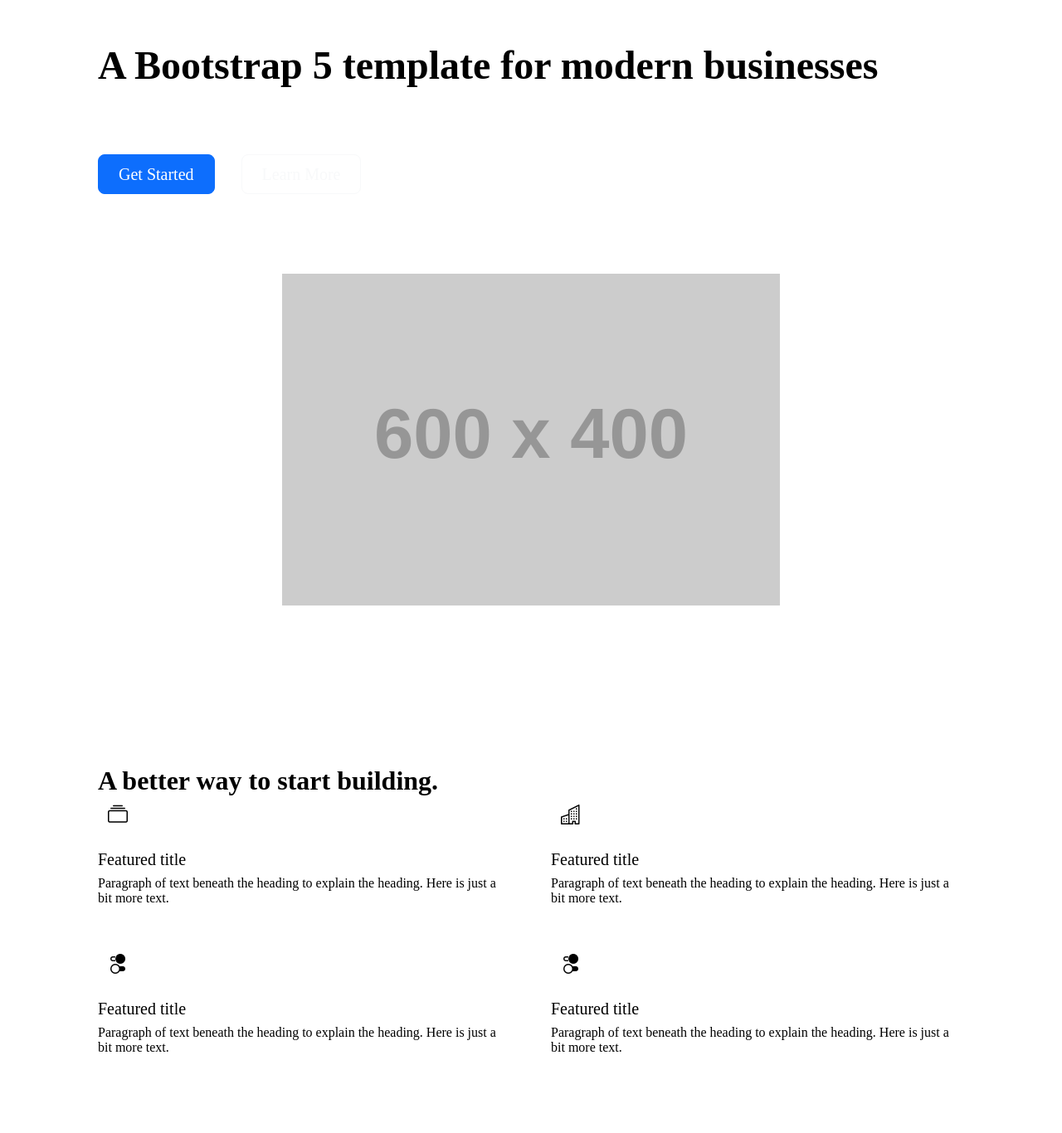
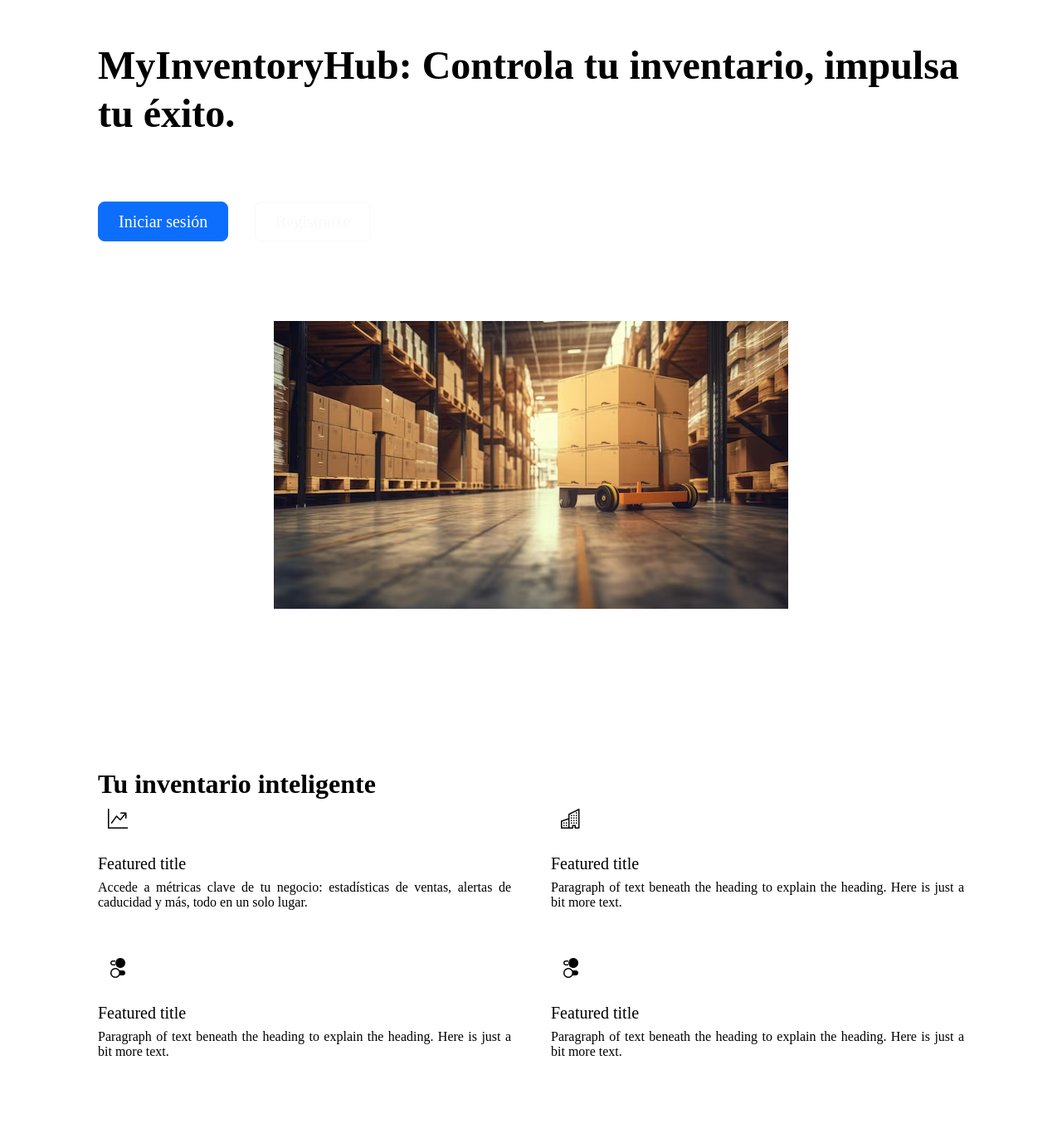
Before and after one commit to SyTW2425/E17_P4, an Angular app in the folder MyInventoryHub/: page / in a window 1280 px wide. Shown: the part 104-1470 px from the top of the page at 83% size. Built offline with nearby package versions, Linux system fonts and the light colour scheme.

Commit message:
working on landing page content

```diff
--- a/MyInventoryHub/src/app/app.component.html
+++ b/MyInventoryHub/src/app/app.component.html
@@ -1 +1 @@
-<app-index></app-index>
+<router-outlet></router-outlet>
--- a/MyInventoryHub/src/app/components/pages/landing-page/about/about.component.html
+++ b/MyInventoryHub/src/app/components/pages/landing-page/about/about.component.html
@@ -15,8 +15,7 @@
     </head>
     <body class="d-flex flex-column">
         <main class="flex-shrink-0">
-                       <!-- Navigation-->
-                       <router-outlet></router-outlet>
+            <!-- Navigation-->
             <nav class="navbar navbar-expand-lg navbar-dark bg-dark">
                 <div class="container px-5">
                     <a class="navbar-brand" routerLink="/" routerLinkActive="active">Start Bootstrap</a>
@@ -24,7 +23,7 @@
                     <div class="collapse navbar-collapse" id="navbarSupportedContent">
                         <ul class="navbar-nav ms-auto mb-2 mb-lg-0">
                             <li class="nav-item"><a class="nav-link" routerLink="/">Home</a></li>
-                            <li class="nav-item"><a class="nav-link" routerLink="/about">About</a></li>
+                            <li class="nav-item"><a class="nav-link" routerLink="/about" routerLinkActive="active">About</a></li>
                             <li class="nav-item"><a class="nav-link" routerLink="/contact">Contact</a></li>
                             <li class="nav-item"><a class="nav-link" routerLink="/faq">FAQ</a></li>
                         </ul>
--- a/MyInventoryHub/src/app/components/pages/landing-page/index/index.component.html
+++ b/MyInventoryHub/src/app/components/pages/landing-page/index/index.component.html
@@ -1,32 +1,38 @@
 <!DOCTYPE html>
-<html lang="en">
+<html lang="es">
+
 <head>
     <meta charset="utf-8" />
     <meta name="viewport" content="width=device-width, initial-scale=1, shrink-to-fit=no" />
     <meta name="description" content="" />
     <meta name="author" content="" />
-        <title>Modern Business - Start Bootstrap Template</title>
+    <title>MyInventoryHub - Inventario virtual</title>
     <!-- Favicon-->
-        <link rel="icon" type="image/x-icon" href="assets/favicon.ico" />
+    <link rel="icon" type="image/x-icon" href="/public/favicon.ico" />
     <!-- Bootstrap icons-->
     <link href="https://cdn.jsdelivr.net/npm/bootstrap-icons@1.5.0/font/bootstrap-icons.css" rel="stylesheet" />
     <!-- Core theme CSS (includes Bootstrap)-->
     <link href="./index.component.css" rel="stylesheet" />
 </head>
+
 <body class="d-flex flex-column h-100">
     <main class="flex-shrink-0">
         <!-- Navigation-->
-            <router-outlet></router-outlet>
+        <!--<router-outlet></router-outlet>-->
         <nav class="navbar navbar-expand-lg navbar-dark bg-dark">
             <div class="container px-5">
                 <a class="navbar-brand" routerLink="/" routerLinkActive="active">Start Bootstrap</a>
-                    <button class="navbar-toggler" type="button" data-bs-toggle="collapse" data-bs-target="#navbarSupportedContent" aria-controls="navbarSupportedContent" aria-expanded="false" aria-label="Toggle navigation"><span class="navbar-toggler-icon"></span></button>
+                <button class="navbar-toggler" type="button" data-bs-toggle="collapse"
+                    data-bs-target="#navbarSupportedContent" aria-controls="navbarSupportedContent"
+                    aria-expanded="false" aria-label="Toggle navigation"><span
+                        class="navbar-toggler-icon"></span></button>
                 <div class="collapse navbar-collapse" id="navbarSupportedContent">
                     <ul class="navbar-nav ms-auto mb-2 mb-lg-0">
-                            <li class="nav-item"><a class="nav-link" routerLink="/">Home</a></li>
-                            <li class="nav-item"><a class="nav-link" routerLink="/about">About</a></li>
-                            <li class="nav-item"><a class="nav-link" routerLink="/contact">Contact</a></li>
-                            <li class="nav-item"><a class="nav-link" routerLink="/faq">FAQ</a></li>
+                        <li class="nav-item"><a class="nav-link" routerLink="/" routerLinkActive="active">Home</a></li>
+                        <li class="nav-item"><a class="nav-link" routerLink="/about" routerLinkActive="active">About</a>
+                        </li>
+                        <li class="nav-item"><a class="nav-link" routerLink="/contact" routerLinkActive="active">Contact</a></li>
+                        <li class="nav-item"><a class="nav-link" routerLink="/faq" routerLinkActive="active">FAQ</a></li>
                     </ul>
                 </div>
             </div>
@@ -37,15 +43,19 @@
                 <div class="row gx-5 align-items-center justify-content-center">
                     <div class="col-lg-8 col-xl-7 col-xxl-6">
                         <div class="my-5 text-center text-xl-start">
-                                <h1 class="display-5 fw-bolder text-white mb-2">A Bootstrap 5 template for modern businesses</h1>
-                                <p class="lead fw-normal text-white-50 mb-4">Quickly design and customize responsive mobile-first sites with Bootstrap, the world’s most popular front-end open source toolkit!</p>
+                            <h1 class="display-5 fw-bolder text-white mb-2">MyInventoryHub: Controla tu inventario,
+                                impulsa tu éxito.</h1>
+                            <p class="lead fw-normal text-white-50 mb-4">La solución integral para el control de
+                                inventarios. Simplifica la gestión, reduce errores y mejora la eficiencia operativa de
+                                tu negocio.</p>
                             <div class="d-grid gap-3 d-sm-flex justify-content-sm-center justify-content-xl-start">
-                                    <a class="btn btn-primary btn-lg px-4 me-sm-3" href="#features">Get Started</a>
-                                    <a class="btn btn-outline-light btn-lg px-4" href="#!">Learn More</a>
+                                <a class="btn btn-primary btn-lg px-4 me-sm-3" href="#!">Iniciar sesión</a>
+                                <a class="btn btn-outline-light btn-lg px-4" href="#!">Registrarse</a>
                             </div>
                         </div>
                     </div>
-                        <div class="col-xl-5 col-xxl-6 d-none d-xl-block text-center"><img class="img-fluid rounded-3 my-5" src="https://dummyimage.com/600x400/343a40/6c757d" alt="..." /></div>
+                    <div class="col-xl-5 col-xxl-6 d-none d-xl-block text-center"><img class="img-fluid rounded-3 my-5"
+                            src="/home-img-boxes.png" alt="..." /></div>
                 </div>
             </div>
         </header>
@@ -53,28 +63,38 @@
         <section class="py-5" id="features">
             <div class="container px-5 my-5">
                 <div class="row gx-5">
-                        <div class="col-lg-4 mb-5 mb-lg-0"><h2 class="fw-bolder mb-0">A better way to start building.</h2></div>
+                    <div class="col-lg-4 mb-5 mb-lg-0">
+                        <h2 class="fw-bolder mb-0">Tu inventario inteligente</h2>
+                    </div>
                     <div class="col-lg-8">
                         <div class="row gx-5 row-cols-1 row-cols-md-2">
                             <div class="col mb-5 h-100">
-                                    <div class="feature bg-primary bg-gradient text-white rounded-3 mb-3"><i class="bi bi-collection"></i></div>
+                                <div class="feature bg-primary bg-gradient text-white rounded-3 mb-3"><i
+                                        class="bi bi-graph-up"></i></div>
                                 <h2 class="h5">Featured title</h2>
-                                    <p class="mb-0">Paragraph of text beneath the heading to explain the heading. Here is just a bit more text.</p>
+                                <p class="mb-6">Accede a métricas clave de tu negocio: estadísticas de ventas, alertas
+                                    de caducidad y más, todo en un solo lugar.</p>
                             </div>
                             <div class="col mb-5 h-100">
-                                    <div class="feature bg-primary bg-gradient text-white rounded-3 mb-3"><i class="bi bi-building"></i></div>
+                                <div class="feature bg-primary bg-gradient text-white rounded-3 mb-3"><i
+                                        class="bi bi-building"></i></div>
                                 <h2 class="h5">Featured title</h2>
-                                    <p class="mb-0">Paragraph of text beneath the heading to explain the heading. Here is just a bit more text.</p>
+                                <p class="mb-6">Paragraph of text beneath the heading to explain the heading. Here is
+                                    just a bit more text.</p>
                             </div>
                             <div class="col mb-5 mb-md-0 h-100">
-                                    <div class="feature bg-primary bg-gradient text-white rounded-3 mb-3"><i class="bi bi-toggles2"></i></div>
+                                <div class="feature bg-primary bg-gradient text-white rounded-3 mb-3"><i
+                                        class="bi bi-toggles2"></i></div>
                                 <h2 class="h5">Featured title</h2>
-                                    <p class="mb-0">Paragraph of text beneath the heading to explain the heading. Here is just a bit more text.</p>
+                                <p class="mb-6">Paragraph of text beneath the heading to explain the heading. Here is
+                                    just a bit more text.</p>
                             </div>
                             <div class="col h-100">
-                                    <div class="feature bg-primary bg-gradient text-white rounded-3 mb-3"><i class="bi bi-toggles2"></i></div>
+                                <div class="feature bg-primary bg-gradient text-white rounded-3 mb-3"><i
+                                        class="bi bi-toggles2"></i></div>
                                 <h2 class="h5">Featured title</h2>
-                                    <p class="mb-0">Paragraph of text beneath the heading to explain the heading. Here is just a bit more text.</p>
+                                <p class="mb-6">Paragraph of text beneath the heading to explain the heading. Here is
+                                    just a bit more text.</p>
                             </div>
                         </div>
                     </div>
@@ -87,9 +107,12 @@
                 <div class="row gx-5 justify-content-center">
                     <div class="col-lg-10 col-xl-7">
                         <div class="text-center">
-                                <div class="fs-4 mb-4 fst-italic">"Working with Start Bootstrap templates has saved me tons of development time when building new projects! Starting with a Bootstrap template just makes things easier!"</div>
+                            <div class="fs-4 mb-4 fst-italic">"Working with Start Bootstrap templates has saved me tons
+                                of development time when building new projects! Starting with a Bootstrap template just
+                                makes things easier!"</div>
                             <div class="d-flex align-items-center justify-content-center">
-                                    <img class="rounded-circle me-3" src="https://dummyimage.com/40x40/ced4da/6c757d" alt="..." />
+                                <img class="rounded-circle me-3" src="https://dummyimage.com/40x40/ced4da/6c757d"
+                                    alt="..." />
                                 <div class="fw-bold">
                                     Tom Ato
                                     <span class="fw-bold text-primary mx-1">/</span>
@@ -108,7 +131,8 @@
                     <div class="col-lg-8 col-xl-6">
                         <div class="text-center">
                             <h2 class="fw-bolder">From our blog</h2>
-                                <p class="lead fw-normal text-muted mb-5">Lorem ipsum, dolor sit amet consectetur adipisicing elit. Eaque fugit ratione dicta mollitia. Officiis ad.</p>
+                            <p class="lead fw-normal text-muted mb-5">Lorem ipsum, dolor sit amet consectetur
+                                adipisicing elit. Eaque fugit ratione dicta mollitia. Officiis ad.</p>
                         </div>
                     </div>
                 </div>
@@ -118,13 +142,17 @@
                             <img class="card-img-top" src="https://dummyimage.com/600x350/ced4da/6c757d" alt="..." />
                             <div class="card-body p-4">
                                 <div class="badge bg-primary bg-gradient rounded-pill mb-2">News</div>
-                                    <a class="text-decoration-none link-dark stretched-link" href="#!"><h5 class="card-title mb-3">Blog post title</h5></a>
-                                    <p class="card-text mb-0">Some quick example text to build on the card title and make up the bulk of the card's content.</p>
+                                <a class="text-decoration-none link-dark stretched-link" href="#!">
+                                    <h5 class="card-title mb-3">Blog post title</h5>
+                                </a>
+                                <p class="card-text mb-0">Some quick example text to build on the card title and make up
+                                    the bulk of the card's content.</p>
                             </div>
                             <div class="card-footer p-4 pt-0 bg-transparent border-top-0">
                                 <div class="d-flex align-items-end justify-content-between">
                                     <div class="d-flex align-items-center">
-                                            <img class="rounded-circle me-3" src="https://dummyimage.com/40x40/ced4da/6c757d" alt="..." />
+                                        <img class="rounded-circle me-3"
+                                            src="https://dummyimage.com/40x40/ced4da/6c757d" alt="..." />
                                         <div class="small">
                                             <div class="fw-bold">Kelly Rowan</div>
                                             <div class="text-muted">March 12, 2023 &middot; 6 min read</div>
@@ -139,13 +167,18 @@
                             <img class="card-img-top" src="https://dummyimage.com/600x350/adb5bd/495057" alt="..." />
                             <div class="card-body p-4">
                                 <div class="badge bg-primary bg-gradient rounded-pill mb-2">Media</div>
-                                    <a class="text-decoration-none link-dark stretched-link" href="#!"><h5 class="card-title mb-3">Another blog post title</h5></a>
-                                    <p class="card-text mb-0">This text is a bit longer to illustrate the adaptive height of each card. Some quick example text to build on the card title and make up the bulk of the card's content.</p>
+                                <a class="text-decoration-none link-dark stretched-link" href="#!">
+                                    <h5 class="card-title mb-3">Another blog post title</h5>
+                                </a>
+                                <p class="card-text mb-0">This text is a bit longer to illustrate the adaptive height of
+                                    each card. Some quick example text to build on the card title and make up the bulk
+                                    of the card's content.</p>
                             </div>
                             <div class="card-footer p-4 pt-0 bg-transparent border-top-0">
                                 <div class="d-flex align-items-end justify-content-between">
                                     <div class="d-flex align-items-center">
-                                            <img class="rounded-circle me-3" src="https://dummyimage.com/40x40/ced4da/6c757d" alt="..." />
+                                        <img class="rounded-circle me-3"
+                                            src="https://dummyimage.com/40x40/ced4da/6c757d" alt="..." />
                                         <div class="small">
                                             <div class="fw-bold">Josiah Barclay</div>
                                             <div class="text-muted">March 23, 2023 &middot; 4 min read</div>
@@ -160,13 +193,18 @@
                             <img class="card-img-top" src="https://dummyimage.com/600x350/6c757d/343a40" alt="..." />
                             <div class="card-body p-4">
                                 <div class="badge bg-primary bg-gradient rounded-pill mb-2">News</div>
-                                    <a class="text-decoration-none link-dark stretched-link" href="#!"><h5 class="card-title mb-3">The last blog post title is a little bit longer than the others</h5></a>
-                                    <p class="card-text mb-0">Some more quick example text to build on the card title and make up the bulk of the card's content.</p>
+                                <a class="text-decoration-none link-dark stretched-link" href="#!">
+                                    <h5 class="card-title mb-3">The last blog post title is a little bit longer than the
+                                        others</h5>
+                                </a>
+                                <p class="card-text mb-0">Some more quick example text to build on the card title and
+                                    make up the bulk of the card's content.</p>
                             </div>
                             <div class="card-footer p-4 pt-0 bg-transparent border-top-0">
                                 <div class="d-flex align-items-end justify-content-between">
                                     <div class="d-flex align-items-center">
-                                            <img class="rounded-circle me-3" src="https://dummyimage.com/40x40/ced4da/6c757d" alt="..." />
+                                        <img class="rounded-circle me-3"
+                                            src="https://dummyimage.com/40x40/ced4da/6c757d" alt="..." />
                                         <div class="small">
                                             <div class="fw-bold">Evelyn Martinez</div>
                                             <div class="text-muted">April 2, 2023 &middot; 10 min read</div>
@@ -179,17 +217,21 @@
                 </div>
                 <!-- Call to action-->
                 <aside class="bg-primary bg-gradient rounded-3 p-4 p-sm-5 mt-5">
-                        <div class="d-flex align-items-center justify-content-between flex-column flex-xl-row text-center text-xl-start">
+                    <div
+                        class="d-flex align-items-center justify-content-between flex-column flex-xl-row text-center text-xl-start">
                         <div class="mb-4 mb-xl-0">
                             <div class="fs-3 fw-bold text-white">New products, delivered to you.</div>
                             <div class="text-white-50">Sign up for our newsletter for the latest updates.</div>
                         </div>
                         <div class="ms-xl-4">
                             <div class="input-group mb-2">
-                                    <input class="form-control" type="text" placeholder="Email address..." aria-label="Email address..." aria-describedby="button-newsletter" />
-                                    <button class="btn btn-outline-light" id="button-newsletter" type="button">Sign up</button>
+                                <input class="form-control" type="text" placeholder="Email address..."
+                                    aria-label="Email address..." aria-describedby="button-newsletter" />
+                                <button class="btn btn-outline-light" id="button-newsletter" type="button">Sign
+                                    up</button>
                             </div>
-                                <div class="small text-white-50">We care about privacy, and will never share your data.</div>
+                            <div class="small text-white-50">We care about privacy, and will never share your data.
+                            </div>
                         </div>
                     </div>
                 </aside>
@@ -200,7 +242,9 @@
     <footer class="bg-dark py-4 mt-auto">
         <div class="container px-5">
             <div class="row align-items-center justify-content-between flex-column flex-sm-row">
-                    <div class="col-auto"><div class="small m-0 text-white">Copyright &copy; Your Website 2023</div></div>
+                <div class="col-auto">
+                    <div class="small m-0 text-white">Copyright &copy; MyInventoryHub 2024</div>
+                </div>
                 <div class="col-auto">
                     <a class="link-light small" href="#!">Privacy</a>
                     <span class="text-white mx-1">&middot;</span>
@@ -216,4 +260,5 @@
     <!-- Core theme JS-->
     <script src="js/scripts.js"></script>
 </body>
+
 </html>
```
Also changed, not shown: MyInventoryHub/src/app/app.routes.ts (+12 -1 lines), MyInventoryHub/src/main.ts (+5 -3 lines), MyInventoryHub/public/home-img-boxes.png (added), MyInventoryHub/src/app/components/pages/landing-page/landing-page-global.css. Lines whose indentation alone changed are shown as unchanged.
